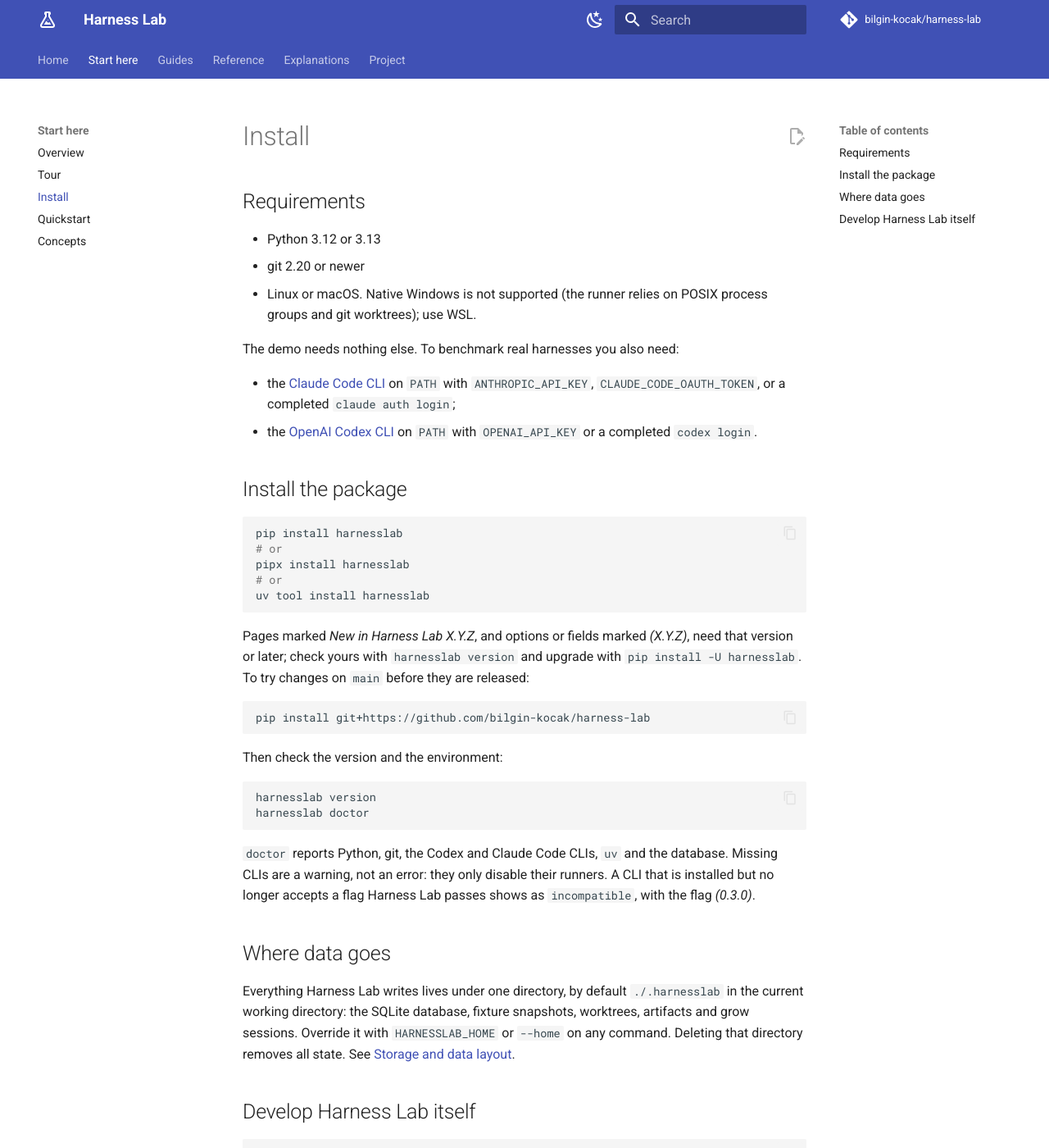
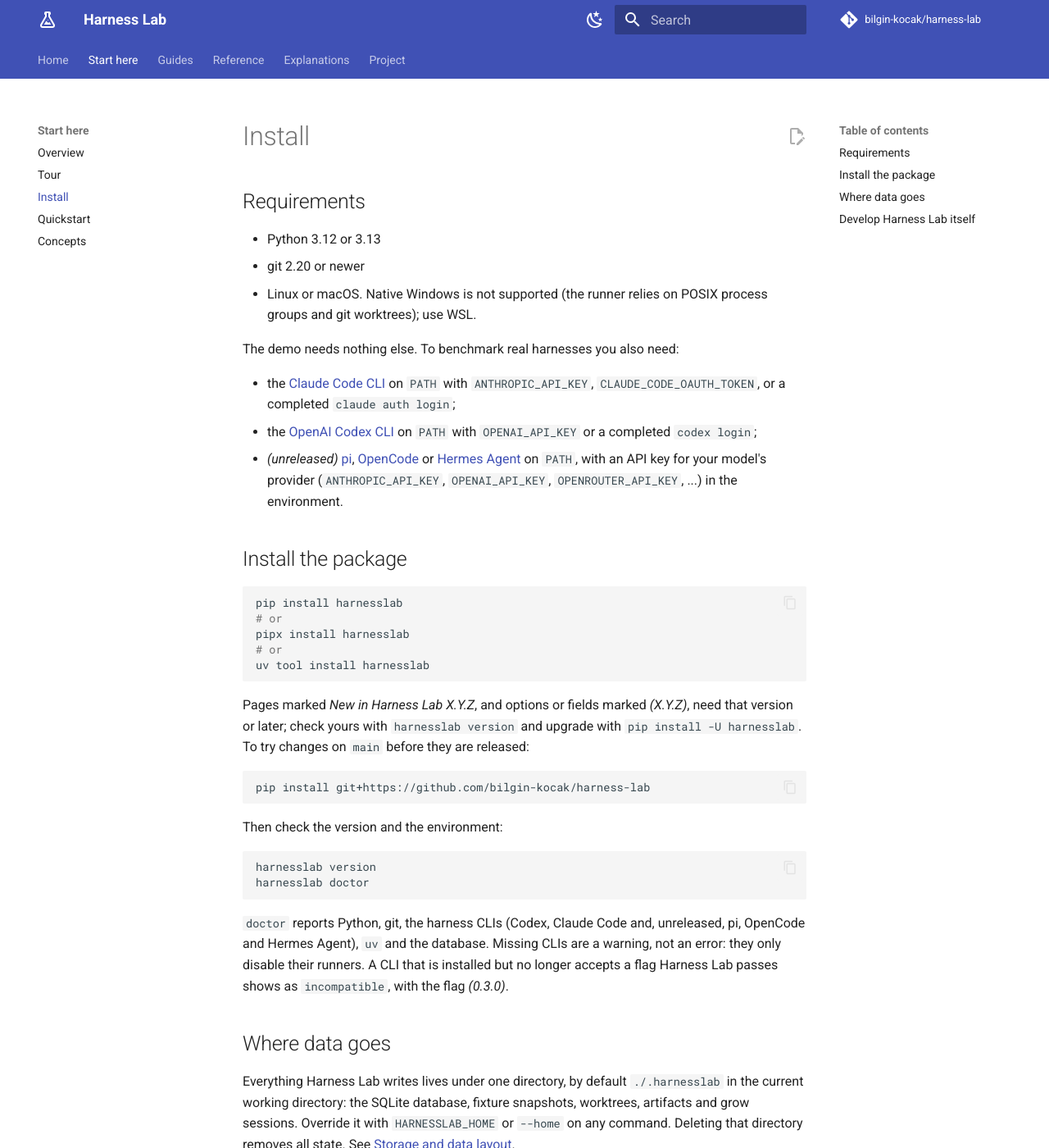
Before and after one commit to bilgin-kocak/harness-lab, an MkDocs documentation site: the page built from docs/start/install.md, in a window 1280 px wide and 1400 px high. Shown: the whole window at 82% size. Built offline with MkDocs 1.6.1 and Material for MkDocs 9.7.7, drawn with Linux system fonts in a browser that asks for light colours; comment, search, counter and statistics services are not loaded.

Commit message:
List the new harness CLIs on the install page
Co-Authored-By: Claude Opus 5.5 <noreply@anthropic.com>
Claude-Session: https://claude.ai/code/session_01MLPdYsJbE49daTxXEqKiBs

````diff
--- a/docs/start/install.md
+++ b/docs/start/install.md
@@ -12,7 +12,10 @@ The demo needs nothing else. To benchmark real harnesses you also need:
 - the [Claude Code CLI](https://docs.anthropic.com/en/docs/claude-code) on `PATH` with
   `ANTHROPIC_API_KEY`, `CLAUDE_CODE_OAUTH_TOKEN`, or a completed `claude auth login`;
 - the [OpenAI Codex CLI](https://github.com/openai/codex) on `PATH` with `OPENAI_API_KEY` or a
-  completed `codex login`.
+  completed `codex login`;
+- *(unreleased)* [pi](../guides/pi.md), [OpenCode](../guides/opencode.md) or
+  [Hermes Agent](../guides/hermes.md) on `PATH`, with an API key for your model's provider
+  (`ANTHROPIC_API_KEY`, `OPENAI_API_KEY`, `OPENROUTER_API_KEY`, ...) in the environment.
 
 ## Install the package
 
@@ -39,8 +42,9 @@ harnesslab version
 harnesslab doctor
 ```
 
-`doctor` reports Python, git, the Codex and Claude Code CLIs, `uv` and the database. Missing
-CLIs are a warning, not an error: they only disable their runners. A CLI that is installed but no
+`doctor` reports Python, git, the harness CLIs (Codex, Claude Code and, unreleased, pi, OpenCode
+and Hermes Agent), `uv` and the database. Missing CLIs are a warning, not an error: they only
+disable their runners. A CLI that is installed but no
 longer accepts a flag Harness Lab passes shows as `incompatible`, with the flag *(0.3.0)*.
 
 ## Where data goes
````
